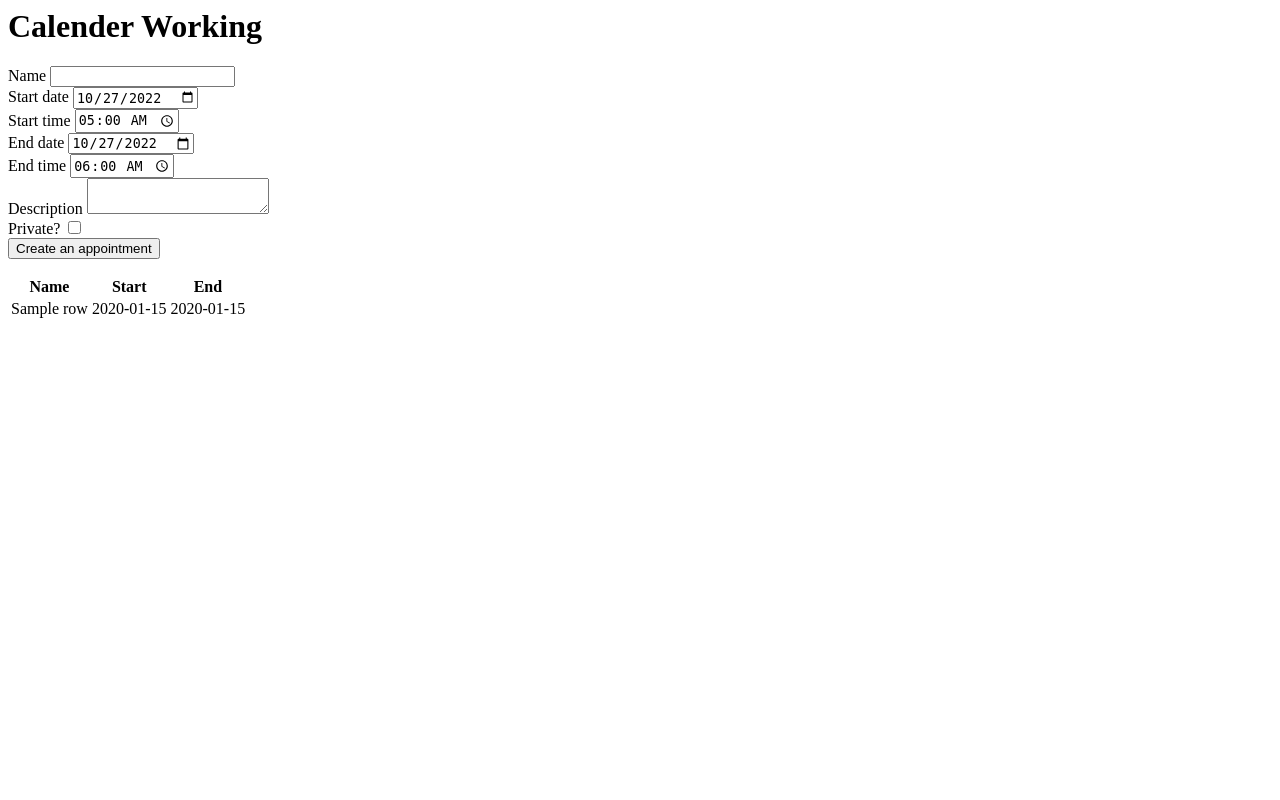
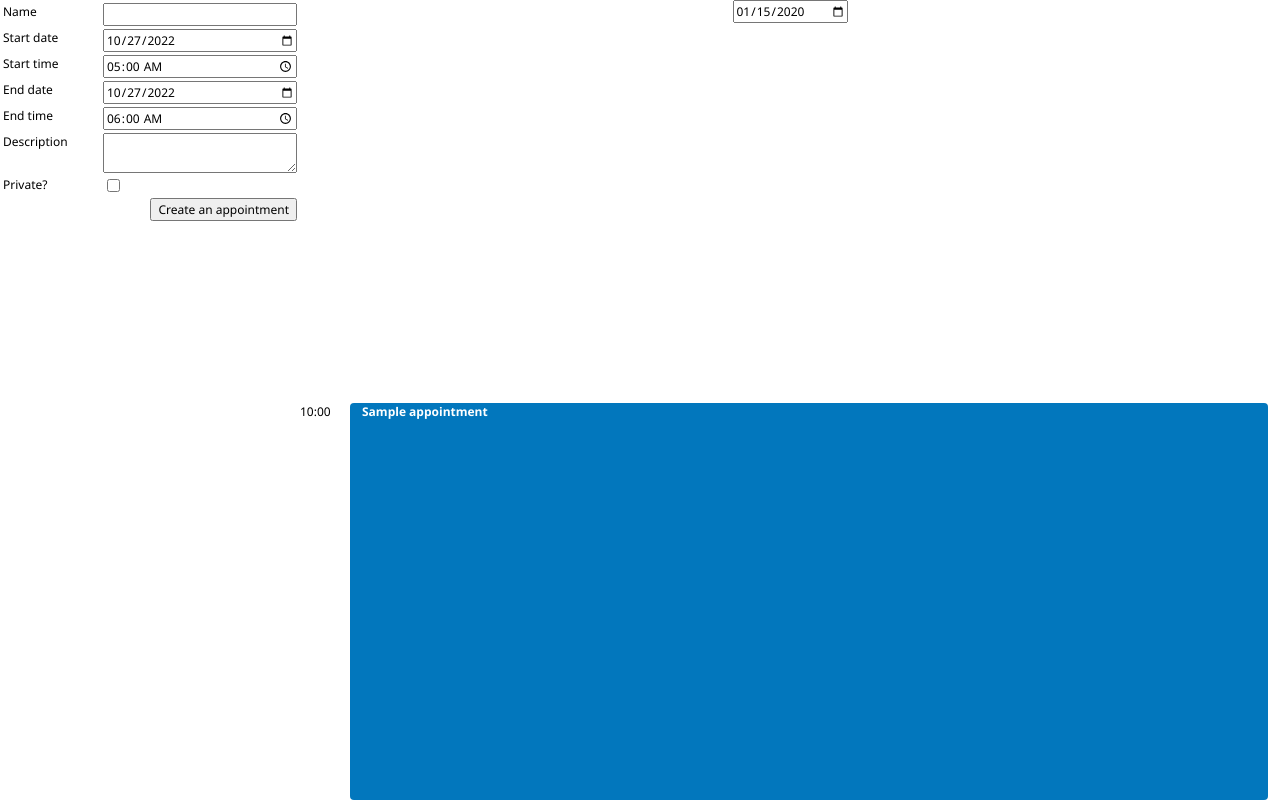
Before and after one commit to edenspring/CalendarThisDay4, a Flask app: template app/templates/main.html in a window 1280 px wide. Run offline with Flask 2, Linux system fonts and the light colour scheme; the template is opened without the code that fills it: values that come from a table or form of the project are taken from there, most other values are stand-ins (such as "Sample title", 1, 10 or a date in 2020).

Commit message:
finish day 4

```diff
--- /dev/null
+++ b/app/static/scripts/calendar.js
@@ -0,0 +1,8 @@
+document.addEventListener('DOMContentLoaded', () => {
+  document
+    .getElementById('date-selector')
+    .addEventListener('change', function () {
+      const d = new Date(Date.parse(this.value));
+      location.href = `/${d.getFullYear()}/${d.getMonth() + 1}/${d.getDate() + 1}`;
+    });
+});
--- /dev/null
+++ b/app/static/styles/calendar.css
@@ -0,0 +1,63 @@
+html, body, input, textarea, button {
+  font-family: 'Segoe UI', Tahoma, Geneva, Verdana, sans-serif;
+  font-size: 12px;
+}
+
+main {
+  display: grid;
+  flex: 1 0 0px;
+  grid-template-columns: 50px 1fr;
+}
+
+#application {
+  bottom: 0;
+  display: flex;
+  left: 0;
+  position: absolute;
+  right: 0;
+  top: 0;
+}
+
+#appointment-form {
+  flex: 0 0 300px;
+}
+
+.appointment {
+  background-color: #0277BD;
+  border-radius: 4px;
+  color: white;
+  font-weight: bold;
+  margin-right: 1em;
+  padding-left: 1em;
+}
+
+.form-actions {
+  display: flex;
+  margin: 0.25em;
+  justify-content: flex-end;
+}
+
+.form-row {
+  display: flex;
+  margin: .25em;
+}
+
+.form-row label {
+  flex: 0 0 100px;
+}
+
+.form-row input[type="text"],
+.form-row input[type="date"],
+.form-row input[type="time"],
+.form-row textarea {
+  width: 100%;
+}
+
+.selector {
+  grid-column-end: span 2;
+  text-align: center;
+}
+
+.top-of-hour {
+  border-bottom: 1px solid rgba(0, 0, 0, 0.5);
+}
--- a/app/templates/main.html
+++ b/app/templates/main.html
@@ -1,50 +1,59 @@
-<html>
+<!DOCTYPE html>
+<html lang="en">
 
 <head>
-    <title>Calender This</title>
+    <meta charset="UTF-8">
+    <meta name="viewport" content="width=device-width, initial-scale=1.0">
+    <link rel="stylesheet" href="/static/styles/calendar.css">
+    <script src="/static/scripts/calendar.js"></script>
+    <title>Calendar This!</title>
 </head>
 
 <body>
-    <h1>Calender Working</h1>
+    <div id="application">
+        <section id="appointment-form">
             <form method="post">
                 {{ form.csrf_token }}
-        <div>{{ form.name.label }} {{ form.name }}</div>
-        <div>{{ form.start_date.label }} {{ form.start_date }}</div>
-        <div>{{ form.start_time.label }} {{ form.start_time }}</div>
-        <div>
+                <div class="form-row">{{ form.name.label }} {{ form.name }}</div>
+                <div class="form-row">{{ form.start_date.label }} {{ form.start_date }}</div>
+                <div class="form-row">{{ form.start_time.label }} {{ form.start_time }}</div>
+                <div class="form-row">
                     {{ form.end_date.label }} {{ form.end_date }}
 
                     {% if form.end_date.errors %}
-            <ul>
+                    <ul class="errors">
                         {% for error in form.end_date.errors %}
                         <li>{{ error }}</li>
                         {% endfor %}
                     </ul>
                     {% endif %}
                 </div>
-        <div>{{ form.end_time.label }} {{ form.end_time }}</div>
-        <div>{{ form.description.label }} {{ form.description }}</div>
-        <div>{{ form.private.label }} {{ form.private }}</div>
-        <div>{{ form.submit }}</div>
+                <div class="form-row">{{ form.end_time.label }} {{ form.end_time }}</div>
+                <div class="form-row">{{ form.description.label }} {{ form.description }}</div>
+                <div class="form-row">{{ form.private.label }} {{ form.private }}</div>
+                <div class="form-actions">{{ form.submit }}</div>
             </form>
-    <table>
-        <thead>
-            <tr>
-                <th>Name</th>
-                <th>Start</th>
-                <th>End</th>
-            </tr>
-        </thead>
-        <tbody>
-            {% for row in rows %}
-            <tr>
-                <td>{{ row[1]}}</td>
-                <td>{{ row[2].strftime("%H:%M")}}</td>
-                <td>{{ row[3].strftime("%H:%M")}}</td>
-            </tr>
+        </section>
+        <main>
+            <div class="selector">
+                <input type="date" id="date-selector" value="{{day.strftime(" %Y-%m-%d")}}">
+            </div>
+            {% for slot in timeslots %}
+            <div>{{ slot.time.strftime("%H:%M") }}</div>
+            {% if slot.appointment %}
+            <div class="appointment" style="grid-row-end: span {{ slot.appointment.units }};">
+                {{ slot.appointment.name }}
+            </div>
+            {% elif slot.open %}
+            {% if slot.time.strftime("%M")== "00" %}
+                <div class="top-of-hour"></div>
+            {% else %}
+                <div></div>
+            {% endif %}
+            {% endif %}
             {% endfor %}
-        </tbody>
-    </table>
+        </main>
+    </div>
 </body>
 
 </html>
```
Also changed, not shown: app/dbfuncs.py (added, +115 -0 lines), app/routes.py (+76 -14 lines), dev.db. Lines whose indentation alone changed are shown as unchanged.
